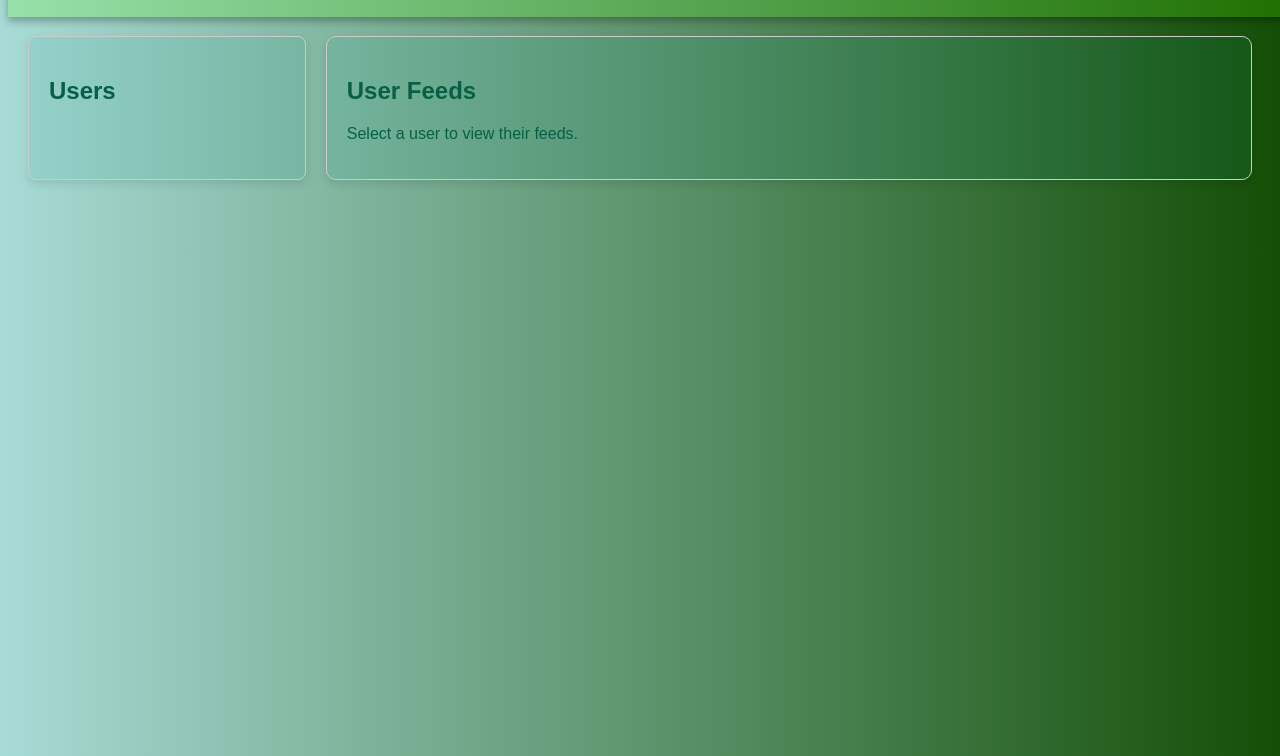
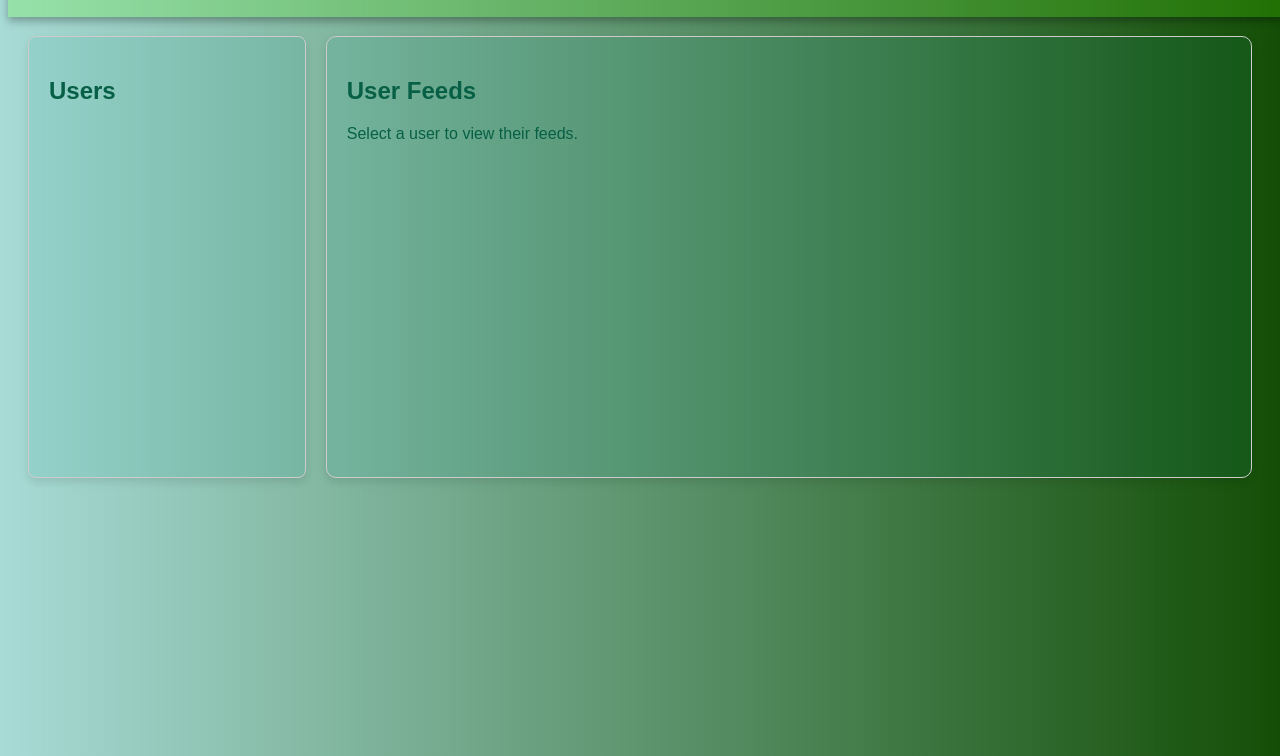
Before and after one commit to andre170594/QuestionsMaker, a website with bundled scripts: page feeds.html in a window 1280 px wide. Shown: the part 44-800 px from the top of the page. Built offline with nearby package versions, Linux system fonts and the light colour scheme; no server answers.

```diff
--- a/feeds.css
+++ b/feeds.css
@@ -88,7 +88,10 @@
     background-color: rgba(0, 150, 136, 0.1); /* Subtle background to match the theme */
     box-shadow: 0 4px 8px rgba(0, 0, 0, 0.1); /* Add a subtle shadow */
     border: 1px solid #ccc;
+    height: 400px; /* Fixed height for the feeds pane */
+    overflow-y: auto; /* Enable vertical scrolling */
 }
+
 
 #userList {
     list-style-type: none;
```
